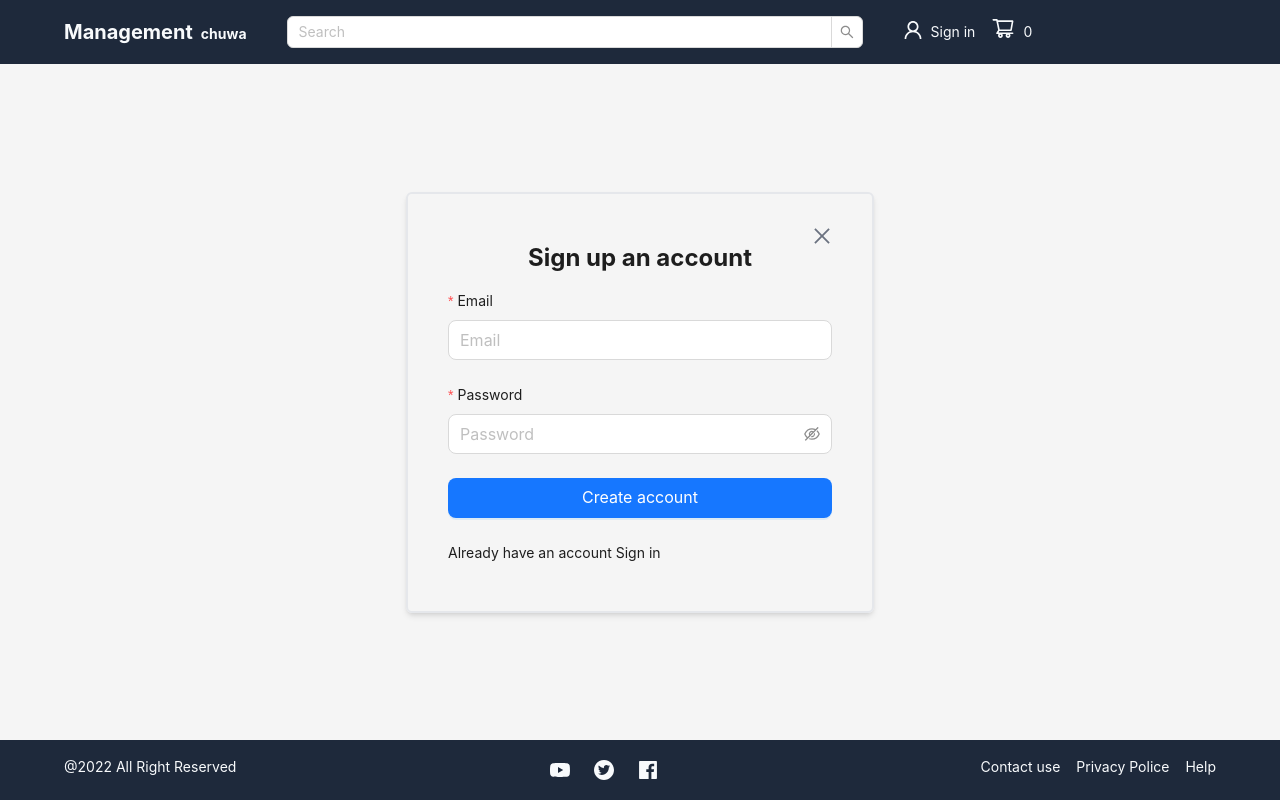
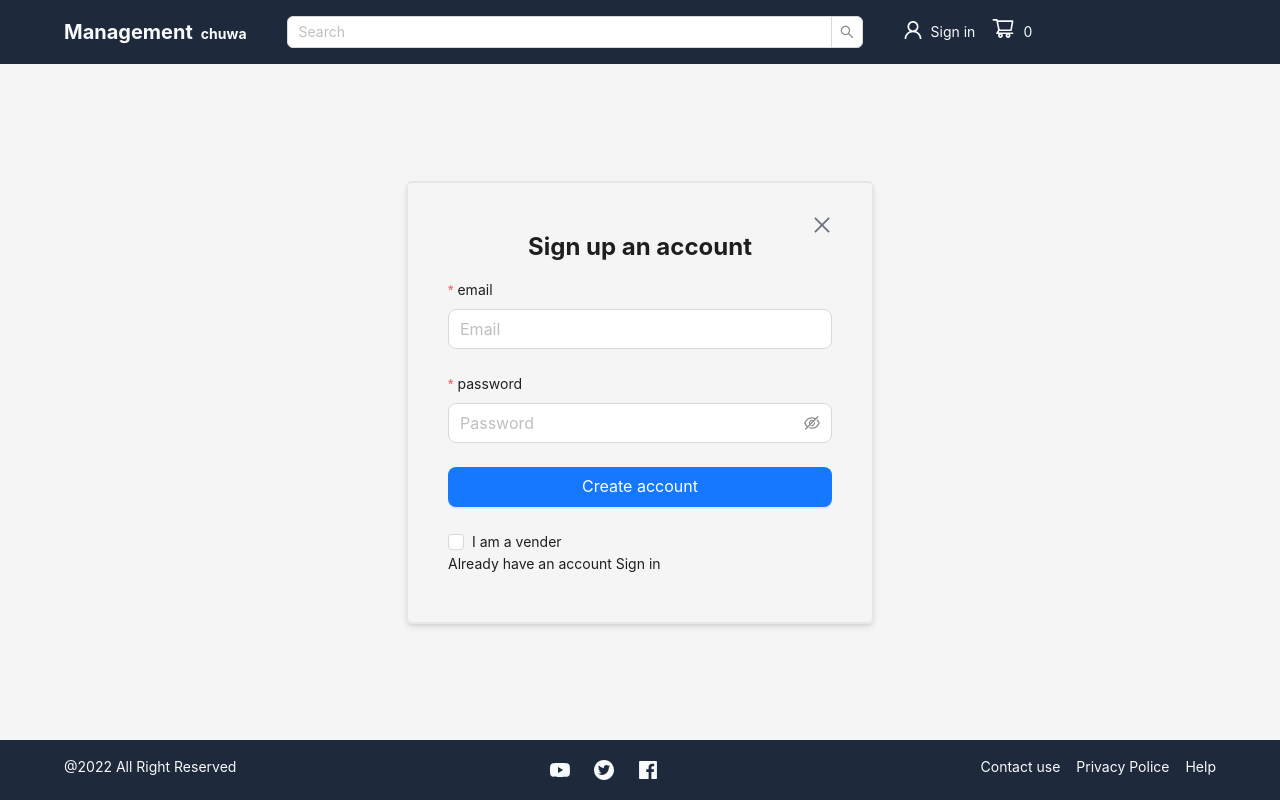
Before and after one commit to aMaverickDragonfruit/eCommerceFrontendProject, a React (Vite) app in the folder client/: page /signup in a window 1280 px wide. Built offline with nearby package versions, Linux system fonts and the light colour scheme.

Commit message:
Implemented sign up functionality.

```diff
--- a/client/src/pages/SignUp.jsx
+++ b/client/src/pages/SignUp.jsx
@@ -1,16 +1,20 @@
 import { Link } from 'react-router-dom';
 import AuthForm from '../components/AuthForm';
+import Checkbox from 'antd/es/checkbox/Checkbox';
+import { useState } from 'react';
 // import { authUser } from 'app/userSlice';
+import { createUser } from '../features/userSlice';
+import { useNavigate } from 'react-router-dom';
+import { useDispatch } from 'react-redux';
 
 export default function LogIn() {
-  //   const dispatch = useDispatch();
-  //   const navigate = useNavigate();
-  //   const location = useLocation();
+  const dispatch = useDispatch();
+  const navigate = useNavigate();
 
   const fields = [
     {
       placeholder: 'Email',
-      name: 'Email',
+      name: 'email',
       type: 'text',
       rules: [
         {
@@ -21,7 +25,7 @@ export default function LogIn() {
     },
     {
       placeholder: 'Password',
-      name: 'Password',
+      name: 'password',
       type: 'password',
       rules: [
         {
@@ -32,11 +36,13 @@ export default function LogIn() {
     },
   ];
 
+  const [vender, setVender] = useState(false);
   const onSubmit = (data) => {
+    data.isVender = vender;
     console.log(data);
-    // dispatch(authUser(data)).then(() => {
-    //   navigate(location.state?.from || '/');
-    // });
+    dispatch(createUser(data)).then(() => {
+      navigate('/signin');
+    });
   };
 
   const onClosed = () => {
@@ -52,7 +58,9 @@ export default function LogIn() {
         title='Sign up an account'
         fields={fields}
       />
-
+      <Checkbox onChange={(e) => setVender(e.target.checked)}>
+        I am a vender
+      </Checkbox>
       <p>
         Already have an account <Link to='/signin'>Sign in</Link>
       </p>
```
